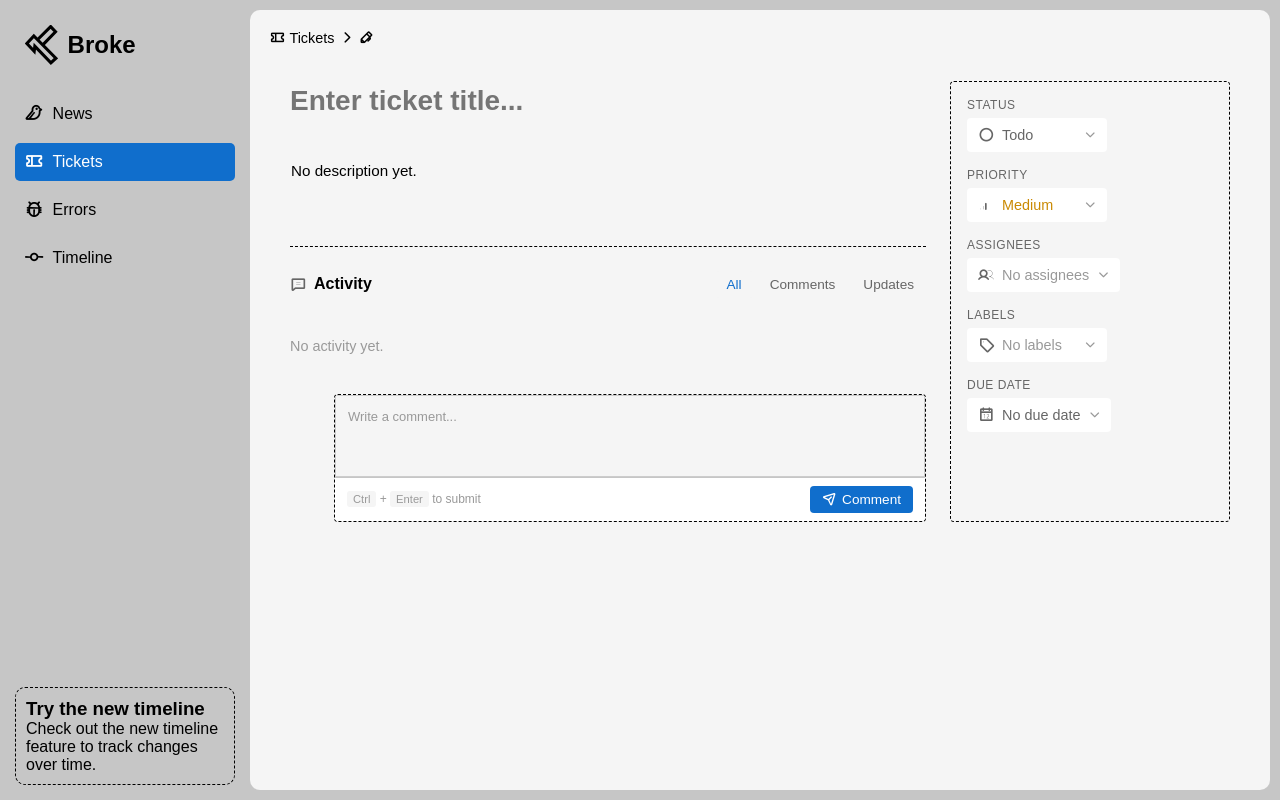
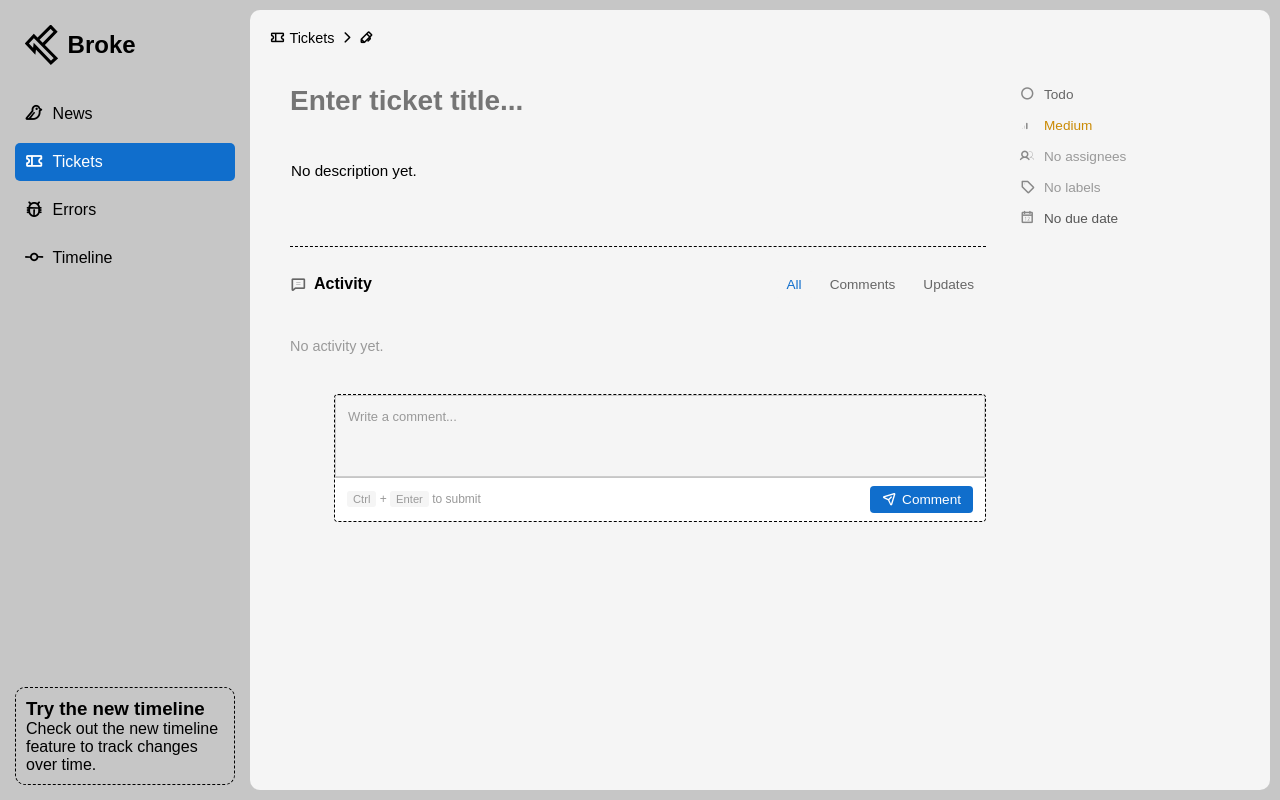
Before and after one commit to valteryde/broke, a Flask app: template server/templates/ticket.jinja2 in a window 1280 px wide. Run offline with Flask 2, Linux system fonts and the light colour scheme; the template is opened without the code that fills it, so the values that code supplies are empty; some libraries are stand-ins or nearby versions; some web fonts are replaced.

Commit message:
simplified ticket sidebar

```diff
--- a/server/static/css/ticket.css
+++ b/server/static/css/ticket.css
@@ -20,7 +20,7 @@
 
 /* Sidebar */
 .ticket-sidebar {
-    width: 280px;
+    width: 220px;
     flex-shrink: 0;
 }
 
@@ -214,15 +214,13 @@
    ================================ */
 
 .ticket-properties {
-    background: var(--bg-white);
-    border: 1px dashed black;
-    border-radius: 4px;
-    padding: 16px;
-    height:100%;
+    background: transparent;
+    border: none;
+    padding: 0;
 }
 
 .ticket-property {
-    margin-bottom: 16px;
+    margin-bottom: 4px;
 }
 
 .ticket-property:last-child {
@@ -230,11 +228,7 @@
 }
 
 .ticket-property-label {
-    font-size: 0.75rem;
-    color: #666;
-    text-transform: uppercase;
-    letter-spacing: 0.5px;
-    margin-bottom: 6px;
+    display: none;
 }
 
 /* Property button (triggers dropdown) */
@@ -243,33 +237,35 @@
     align-items: center;
     gap: 8px;
     width: 100%;
-    padding: 8px 10px;
-    background: white;
-    border: 1px dashed transparent;
+    padding: 6px 8px;
+    background: transparent;
+    border: none;
     border-radius: 4px;
     cursor: pointer;
-    font-size: 0.9rem;
+    font-size: 0.85rem;
     text-align: left;
-    transition: border-color 0.2s, background 0.2s;
+    transition: background 0.15s;
+    color: #555;
 }
 
 .ticket-property-btn:hover {
-    border-color: var(--logo-blue);
     background: var(--bg-white);
 }
 
 .ticket-property-btn .ph {
-    font-size: 1rem;
-    color: #666;
+    font-size: 0.9rem;
+    width: 18px;
+    text-align: center;
+    color: #888;
 }
 
 .ticket-property-btn .property-value {
     flex: 1;
+    font-size: 0.85rem;
 }
 
 .ticket-property-btn .ph-caret-down {
-    font-size: 0.75rem;
-    color: #999;
+    display: none;
 }
 
 /* Status colors */
```
Also changed, not shown: other parts of server/static/css/ticket.css (+14 -15 lines).
